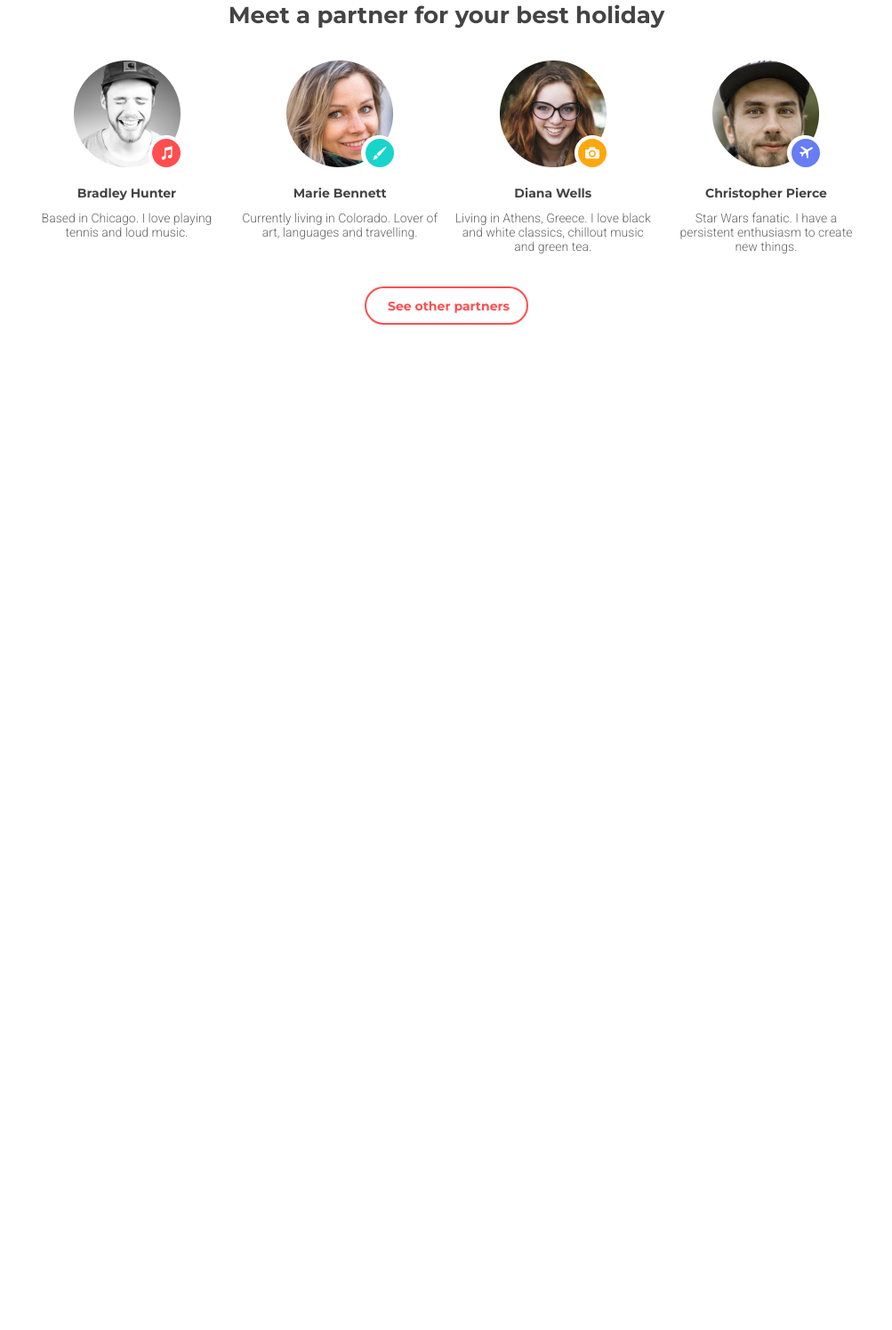
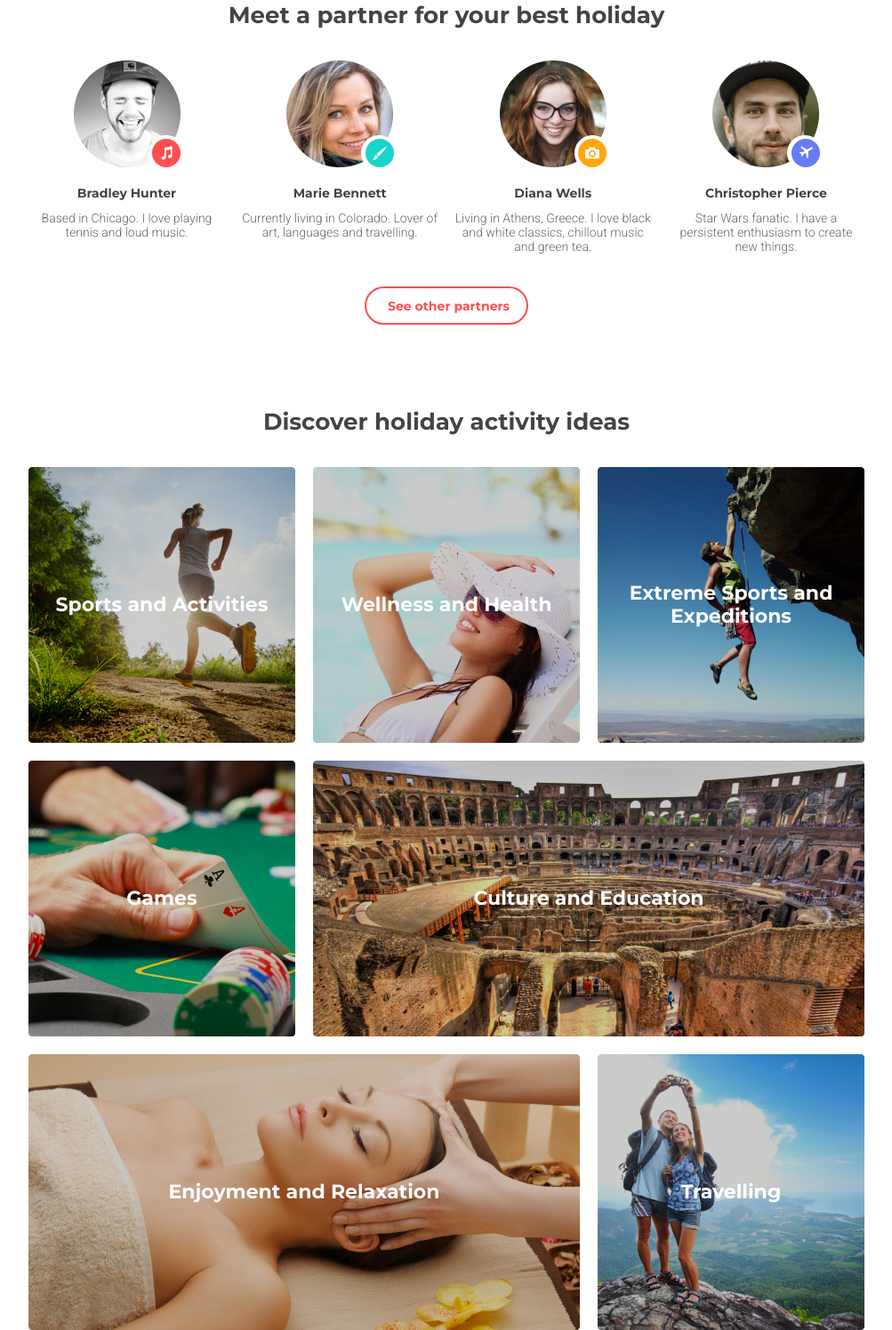
Before and after one commit to d08801733/dreamshare, a website: page src/index.html in a window 1280 px wide. Shown: the part 1352-2847 px from the top of the page at 89% size, without its empty margins (138-1141 px from the left). Before the commit the page ends 1717 px from the top, so only its background shows below. Drawn offline with Linux system fonts and the light colour scheme.

Commit message:
Add ideas section

```diff
--- a/src/index.html
+++ b/src/index.html
@@ -173,5 +173,41 @@
         <button class="partner__btn">See other partners</button>
       </div>
     </section>
+
+    <section class="ideas">
+      <div class="container">
+        <h2 class="ideas__title">Discover holiday activity ideas</h2>
+
+        <div class="ideas__wrapper">
+          <div class="ideas__item">
+            <p class="ideas__description">Sports and Activities</p>
+          </div>
+
+          <div class="ideas__item">
+            <p class="ideas__description">Wellness and Health</p>
+          </div>
+
+          <div class="ideas__item">
+            <p class="ideas__description">Extreme Sports and Expeditions</p>
+          </div>
+
+          <div class="ideas__item">
+            <p class="ideas__description">Games</p>
+          </div>
+
+          <div class="ideas__item">
+            <p class="ideas__description">Culture and Education</p>
+          </div>
+
+          <div class="ideas__item">
+            <p class="ideas__description">Enjoyment and Relaxation</p>
+          </div>
+
+          <div class="ideas__item">
+            <p class="ideas__description">Travelling</p>
+          </div>
+        </div>
+      </div>
+    </section>
   </body>
 </html>
--- /dev/null
+++ b/src/sass/_ideas.scss
@@ -0,0 +1,76 @@
+.ideas {
+  margin-top: 95px;
+
+  &__title {
+    margin: 0;
+    font-weight: 700;
+    font-size: 26px;
+    text-align: center;
+    color: #444;
+  }
+
+  &__wrapper {
+    margin-top: 35px;
+    display: flex;
+    justify-content: space-between;
+    row-gap: 20px;
+    column-gap: 20px;
+    flex-wrap: wrap;
+  }
+
+  &__item {
+    display: flex;
+    justify-content: center;
+    align-items: center;
+    height: 310px;
+
+    &:nth-child(1) {
+      background: url("../images/ideas/sport.jpg") center center / cover
+        no-repeat;
+      width: 300px;
+    }
+
+    &:nth-child(2) {
+      background: url("../images/ideas/health.jpg") center center / cover
+        no-repeat;
+      width: 300px;
+    }
+
+    &:nth-child(3) {
+      background: url("../images/ideas/extreme.jpg") center center / cover
+        no-repeat;
+      width: 300px;
+    }
+
+    &:nth-child(4) {
+      background: url("../images/ideas/games.jpg") center center / cover
+        no-repeat;
+      width: 300px;
+    }
+
+    &:nth-child(5) {
+      background: url("../images/ideas/culture.jpg") center center / cover
+        no-repeat;
+      width: 620px;
+    }
+
+    &:nth-child(6) {
+      background: url("../images/ideas/relaxation.jpg") center center / cover
+        no-repeat;
+      width: 620px;
+    }
+
+    &:nth-child(7) {
+      background: url("../images/ideas/travelling.jpg") center center / cover
+        no-repeat;
+      width: 300px;
+    }
+  }
+
+  &__description {
+    font-weight: 700;
+    font-size: 22px;
+    text-align: center;
+    color: #fff;
+  }
+}
--- a/src/sass/styles.scss
+++ b/src/sass/styles.scss
@@ -17,3 +17,4 @@ button {
 @import "header";
 @import "howitworks";
 @import "partner";
+@import "ideas";
```
Also changed, not shown: src/css/styles.min.css, src/images/ideas/culture.jpg (added), src/images/ideas/extreme.jpg (added), src/images/ideas/games.jpg (added), src/images/ideas/health.jpg (added), src/images/ideas/relaxation.jpg (added), src/images/ideas/sport.jpg (added), src/images/ideas/travelling.jpg (added).
